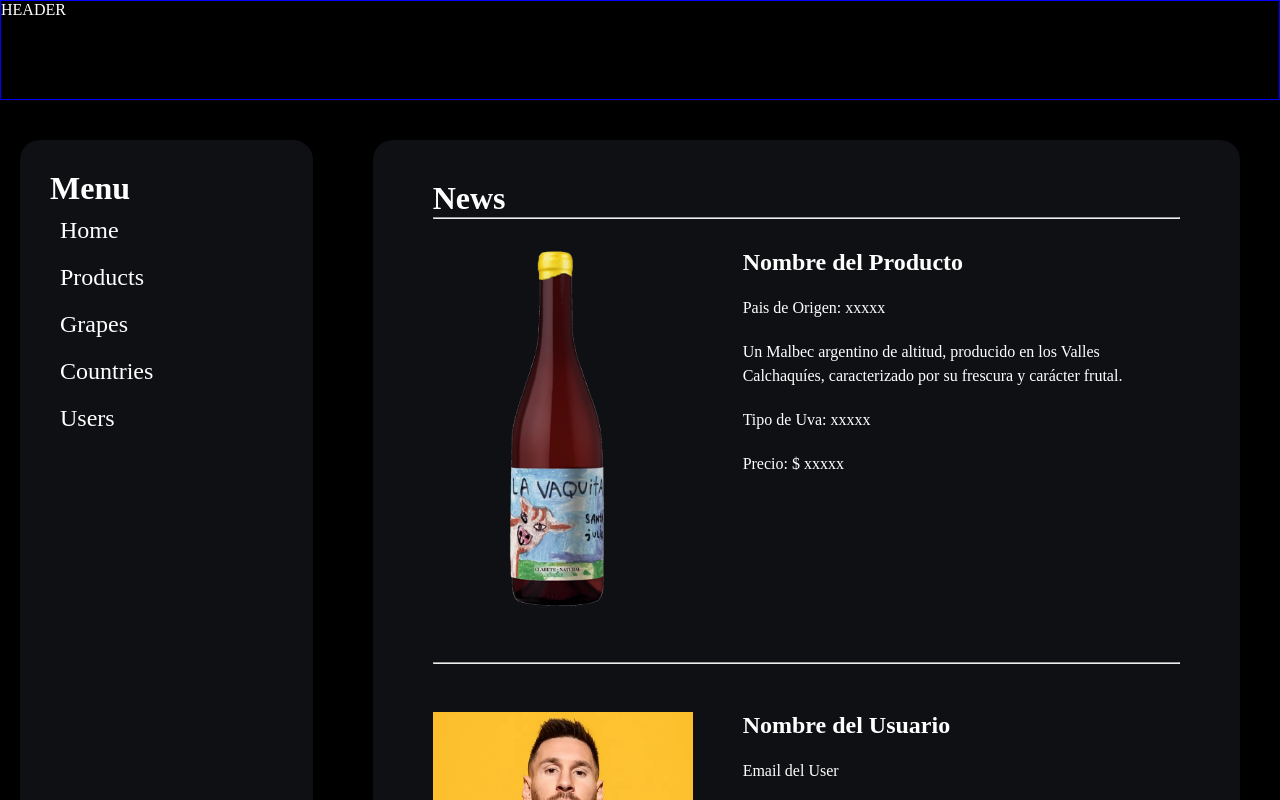
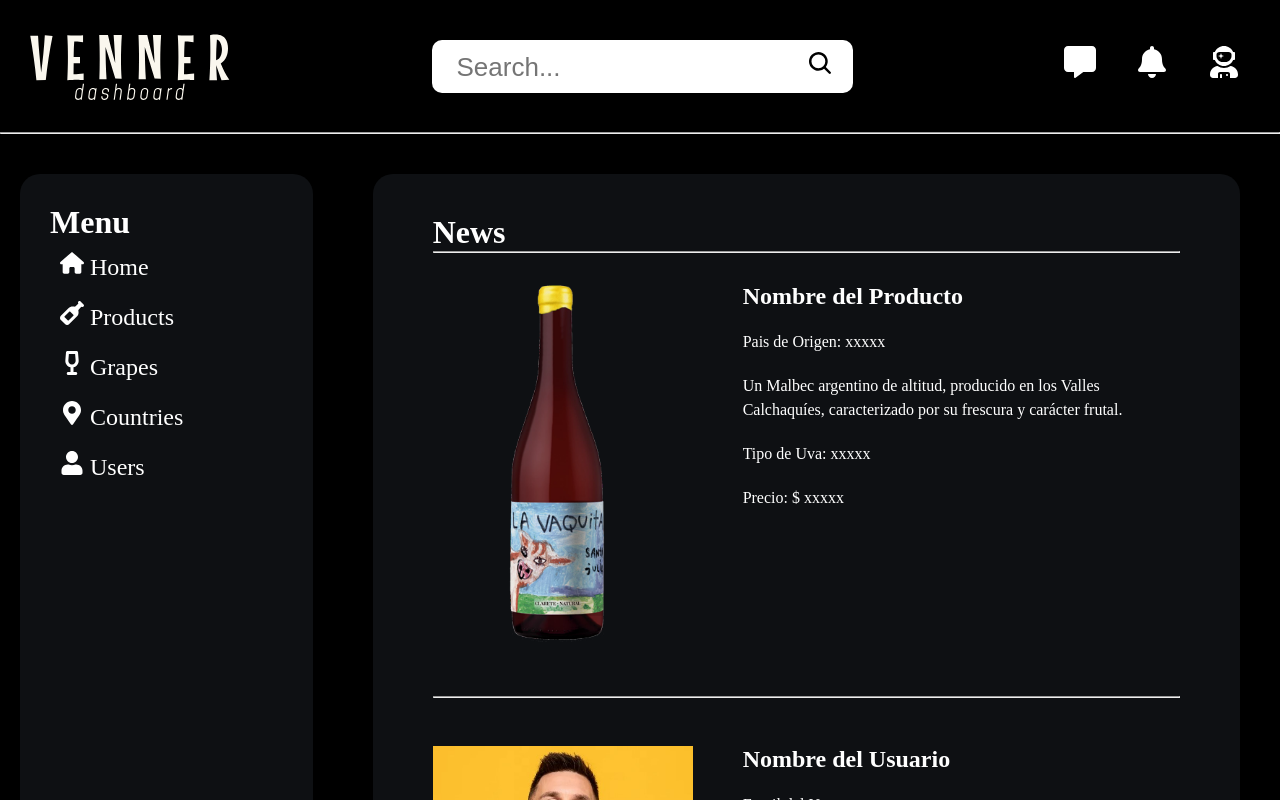
Before and after one commit to MatiasSaavedra7/dashboard-venner, a React (Vite) app: page / in a window 1280 px wide. Shown: the top 800 px of the page. Built offline with nearby package versions, Linux system fonts and the light colour scheme.

Commit message:
mod header, add styles and react-icons package

```diff
--- a/package.json
+++ b/package.json
@@ -12,6 +12,7 @@
   "dependencies": {
     "react": "^18.2.0",
     "react-dom": "^18.2.0",
+    "react-icons": "^5.0.1",
     "react-router-dom": "^6.22.3"
   },
   "devDependencies": {
--- a/src/assets/styles/style.css
+++ b/src/assets/styles/style.css
@@ -11,8 +11,59 @@ body {
 
 /* HEADER */
 header {
-  height: 100px;
-  border: 1px solid blue;
+  background-color: black;
+  /* border: 1px solid blue; */
+}
+
+.header-container {
+  display: flex;
+  justify-content: space-between;
+  align-items: center;
+  /* gap: 10px; */
+  margin: 10px 20px;
+  position: relative;
+}
+
+.header-container div {
+  position: relative;
+  padding: 10px;
+  /* border: 1px solid red; */
+}
+
+.header-container .logo img {
+  width: 200px;
+}
+
+.search-container {
+  border-radius: 10px;
+  background-color: white;
+  /* border: 1px solid red; */
+}
+
+.search-container input[type=text] {
+  font-size: 26px;
+  padding: 0px 10px;
+  margin: 0px 5px;
+  border: none;
+  outline: none;
+}
+
+.search-container button {
+  font-size: 26px;
+  background-color: white;
+  border: none;
+  cursor: pointer;
+  margin-right: 10px;
+}
+
+.icons-container {
+  display: flex;
+  gap: 20px;
+  align-items: center;
+}
+
+.icons-container div {
+  font-size: 32px;
 }
 
 /* ESTILOS AL "MAIN" (DENTRO DE ESTE CONTENEDOR ESTÁN ASIDE Y BODY) */
--- a/src/components/Aside.jsx
+++ b/src/components/Aside.jsx
@@ -1,4 +1,9 @@
 import { Link } from "react-router-dom";
+import { FaHouse } from "react-icons/fa6";
+import { FaWineBottle } from "react-icons/fa6";
+import { FaWineGlassEmpty } from "react-icons/fa6";
+import { FaMapMarkerAlt } from "react-icons/fa";
+import { FaUser } from "react-icons/fa";
 
 export default function Aside() {
   return (
@@ -7,27 +12,27 @@ export default function Aside() {
       <ul className="menu">
         <li>
           <Link to="/">
-            Home
+            <FaHouse/> Home
           </Link>
         </li>
         <li>
           <Link to="/products">
-            Products
+            <FaWineBottle/> Products
           </Link>
         </li>
         <li>
           <Link to="/grapes">
-            Grapes
+            <FaWineGlassEmpty/> Grapes
           </Link>
         </li>
         <li>
           <Link to="/countries">
-            Countries
+            <FaMapMarkerAlt/> Countries
           </Link>
         </li>
         <li>
           <Link to="/users">
-            Users
+            <FaUser/> Users
           </Link>
         </li>
       </ul>
--- a/src/components/Header.jsx
+++ b/src/components/Header.jsx
@@ -1,7 +1,27 @@
+import Logo from "../assets/images/venner-dashboard.svg"
+import { FaMessage } from "react-icons/fa6";
+import { FaBell } from "react-icons/fa";
+import { PiMagnifyingGlassBold } from "react-icons/pi";
+import { FaUserAstronaut } from "react-icons/fa";
+
 export default function Header() {
   return (
     <header>
-      <span>HEADER</span>
+      <div className="header-container">
+        <div className="logo">
+          <img src={Logo} alt="Logo de Venner" />
+        </div>
+        <div className="search-container">
+          <input type="text" placeholder="Search..." />
+          <button type="submit"><PiMagnifyingGlassBold/></button>
+        </div>
+        <div className="icons-container">
+          <div><FaMessage/></div>
+          <div><FaBell/></div>
+          <div><FaUserAstronaut/></div>
+        </div>
+      </div>
+      <hr />
     </header>
   );
 }
```
Also changed, not shown: src/assets/images/venner-dashboard.svg (added), 1 other file (tests, documents, lock files or other folders).
